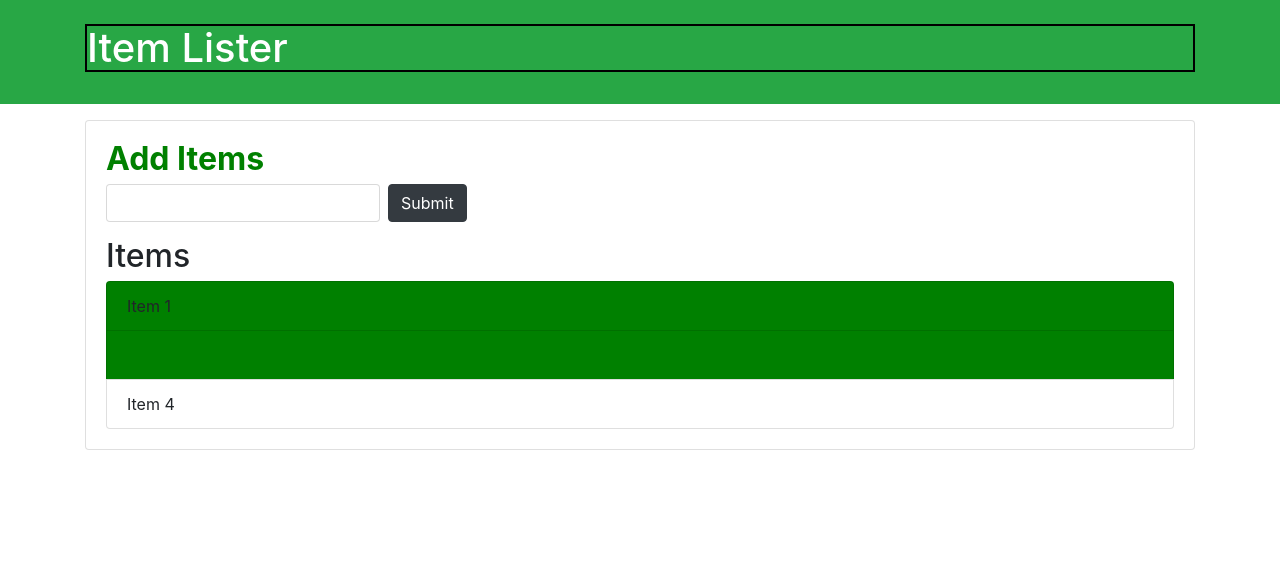
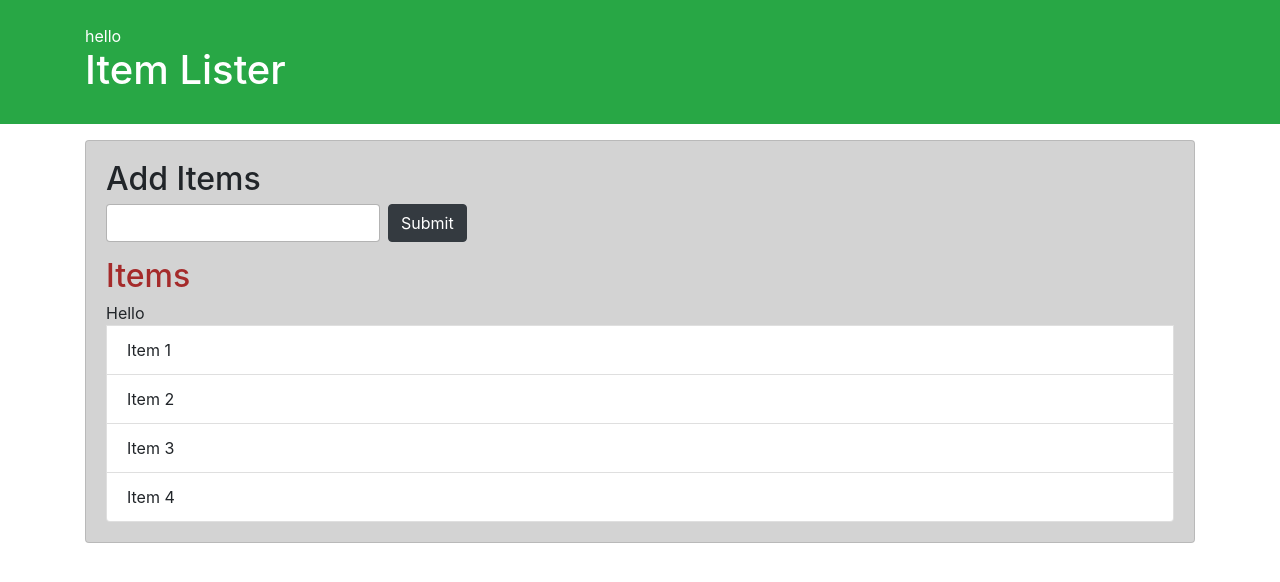
Before and after one commit to axhar-ibraheem/gitdemo, a plain HTML site: page index.html in a window 1280 px wide. Drawn offline with nearby package versions, Linux system fonts and the light colour scheme.

Commit message:
some styles changed

```diff
--- a/demo.js
+++ b/demo.js
@@ -1,14 +1,40 @@
-document.querySelector("#header-title").style.border = "2px solid black";
-document.querySelector(".title").style.color = "green";
-document.querySelector(".title").style.fontWeight = "bold";
-var items = document.getElementsByClassName("list-group-item");
-
-var li2 = document.querySelector("#l2");
-li2.style.backgroundColor = "green";
-var li3 = document.querySelector("#l3");
-li3.style.display = "none";
-document.querySelectorAll(".list-group-item")[1].style.color = "green";
-var list = document.querySelectorAll(".list-group-item");
-for (let i = 0; i < list.length; i += 2) {
-  list[i].style.backgroundColor = "green";
-}
+var list = document.querySelector("#items");
+//parentNode
+console.log(list.parentNode);
+list.parentNode.style.backgroundColor = "lightgrey";
+console.log(list.parentNode.parentNode);
+//childNode
+console.log(list.childNodes);
+console.log(list.childNodes.length);
+//childern
+console.log(list.children, list.children.length);
+//firstChild
+console.log(list.firstChild);
+//firstElementChild
+console.log(list.firstElementChild);
+//lastChild
+console.log(list.lastChild);
+console.log(list.lastElementChild);
+//siblings
+console.log(list.nextSibling, list.previousSibling);
+list.previousElementSibling.style.color = "brown";
+//creating elements
+var newDiv = document.createElement("div");
+console.log(newDiv);
+newDiv.className = "hello";
+newDiv.id = "id";
+newDiv.setAttribute("title", "hello world");
+newDiv.setAttribute("value", "ignore");
+var text = document.createTextNode("hello");
+newDiv.appendChild(text);
+//inserting the text
+var container = document.querySelector("header .container");
+var h1 = document.querySelector(".container h1");
+container.insertBefore(newDiv, h1);
+var newDiv2 = document.createElement("div");
+var t = document.createTextNode("Hello");
+newDiv2.appendChild(t);
+console.log(newDiv2);
+var ul = document.querySelector(".list-group");
+var item1 = document.querySelector(".list-group-item");
+ul.insertBefore(newDiv2, item1);
--- a/index.html
+++ b/index.html
@@ -30,8 +30,8 @@
         <h2 class="title">Items</h2>
         <ul id="items" class="list-group">
           <li class="list-group-item">Item 1</li>
-          <li id="l2" class="list-group-item">Item 2</li>
-          <li id="l3" class="list-group-item">Item 3</li>
+          <li class="list-group-item">Item 2</li>
+          <li class="list-group-item">Item 3</li>
           <li class="list-group-item">Item 4</li>
         </ul>
       </div>
```
